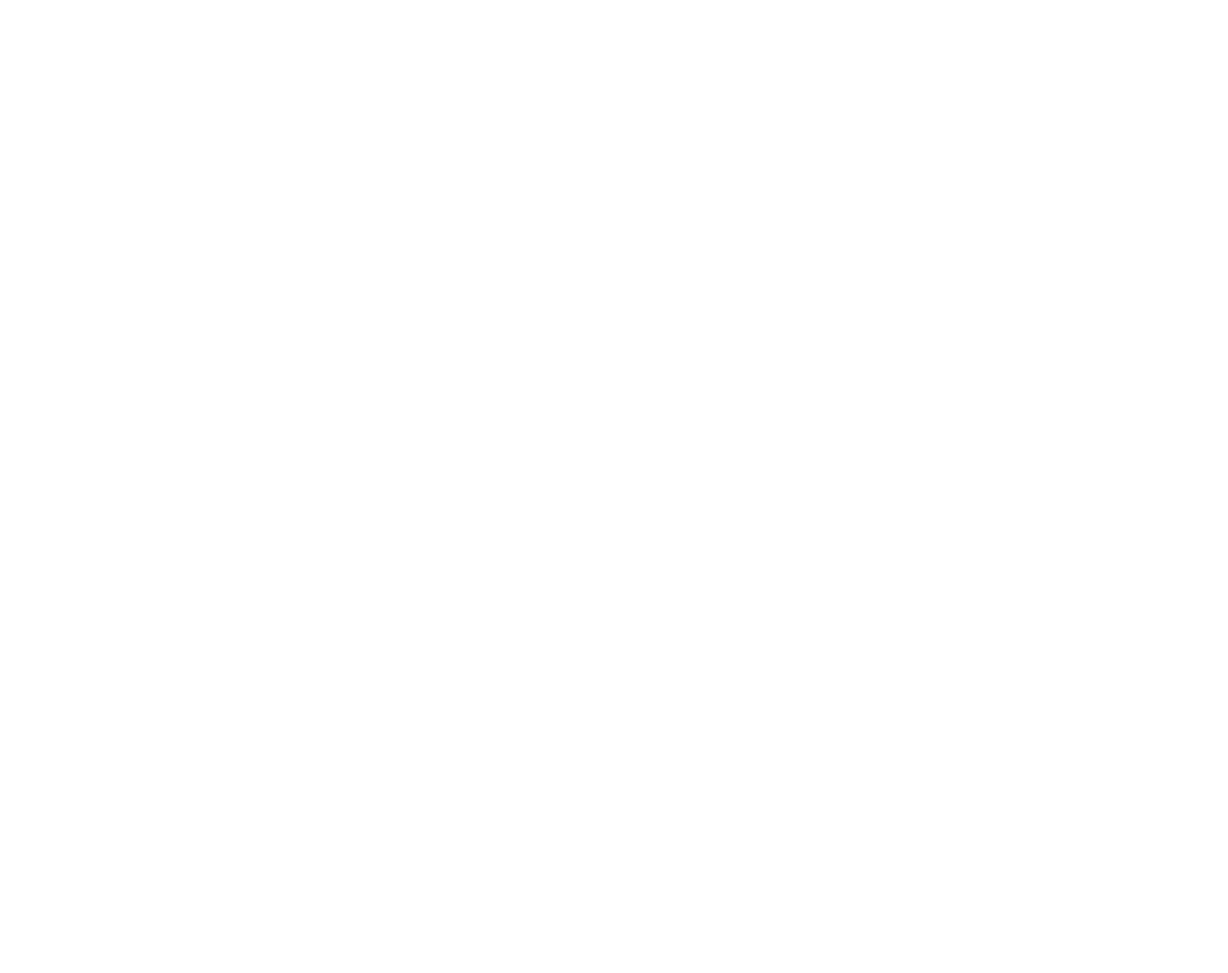
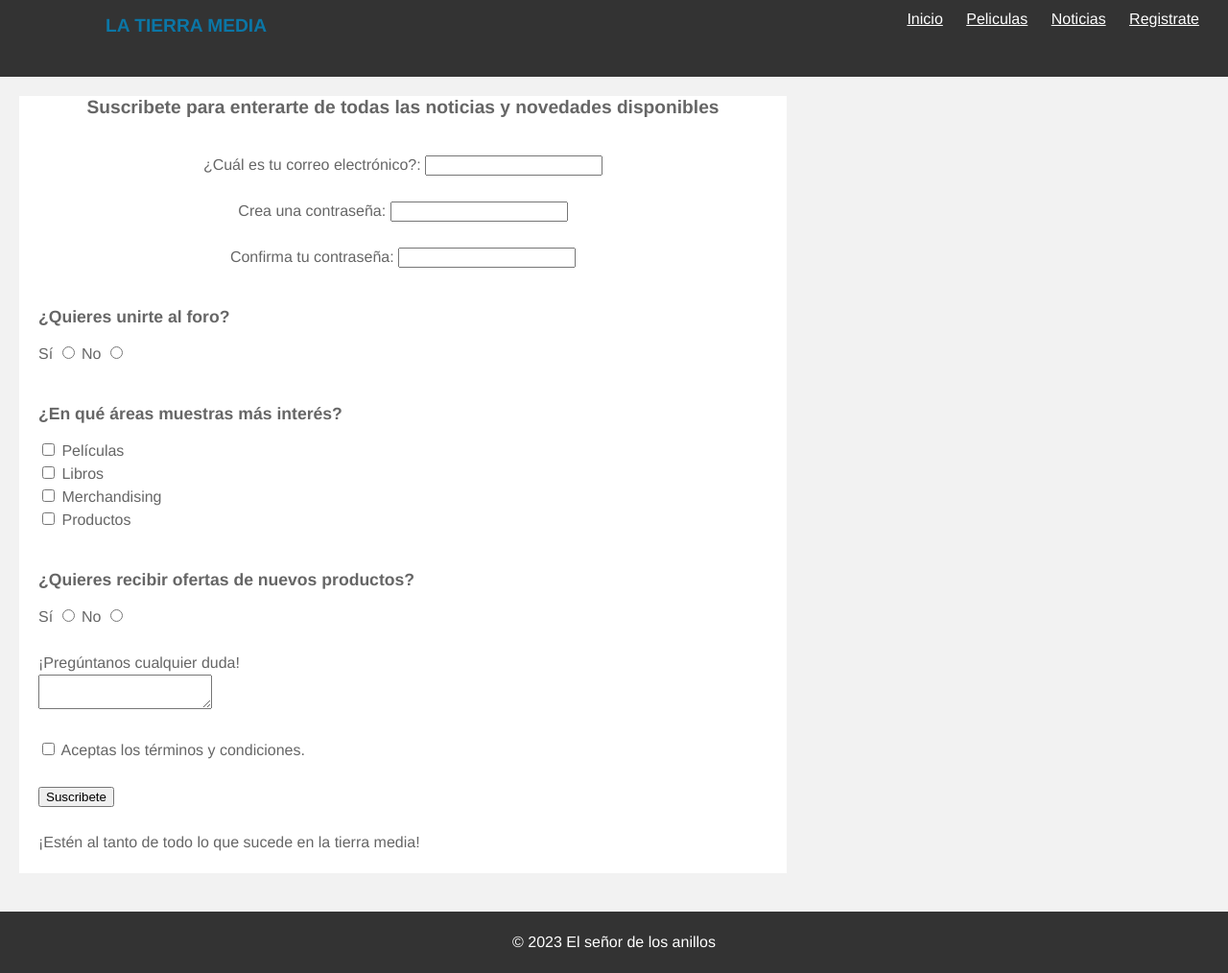
Before and after one commit to alexbalduz/Website-project, a plain HTML site: page pagina3.html in a window 1280 px wide. Shown: the whole page at 96% size. Before the commit the page ends 800 px from the top, so only its background shows below. Drawn offline with Linux system fonts and the light colour scheme.

Commit message:
avances formulario

```diff
--- a/pagina3.html
+++ b/pagina3.html
@@ -0,0 +1,103 @@
+<!DOCTYPE html>
+<html lang="en">
+    <head>
+        <meta name="viewport" content="width=device-width, initial-scale=1" />
+        <title>Registrate</title>
+        <link rel="stylesheet" href="./style.css">
+    </head>
+    <body>
+        <header id="main-header">
+
+            <a id="logo-header" href="#">
+                <span class="site-name">La tierra media</span>
+            </a> <!-- / #logo-header -->
+
+            <nav>
+                <ul>
+                    <li><a href="index.html">Inicio</a></li>
+                    <li><a href="pagina1.html">Peliculas</a></li>
+                    <li><a href="pagina2.html">Noticias</a></li>
+                    <li><a href="pagina3.html">Registrate</a></li>
+                </ul>
+            </nav><!-- / nav -->
+
+        </header><!-- / #main-header -->
+
+        <section id="main-content">
+
+            <article>
+                <h4>
+                    Suscribete para enterarte de todas las noticias y novedades disponibles
+                </h4>
+
+                <div class="content">
+                    <form action="" method="post">
+                        <div class="correoypassword">
+                            <label for="correo">¿Cuál es tu correo electrónico?:</label>
+                            <input type="email" id="correo" name="correo">
+                            <br><br>
+                            <label for="password">Crea una contraseña:</label>
+                            <input type="password" id="password" name="password">
+                            <br><br>
+                            <label for="password">Confirma tu contraseña:</label>
+                            <input type="password" id="password" name="password">
+                            <br><br>
+                        </div>
+                        <div>
+                            <h5>
+                                ¿Quieres unirte al foro?
+                            </h5>
+
+                            <label for="foro">Sí</label>
+                            <input type="radio" id="foro" name="genero" value="Sí">
+                            <label for="foro">No</label>
+                            <input type="radio" id="foro" name="foro" value="No">
+                            <br><br>
+                        </div>
+                        <div>
+                            <h5>
+                                ¿En qué áreas muestras más interés?
+                            </h5>
+                            <label><input type="checkbox" id="cbox1" value="first_checkbox"> Películas</label><br>
+                            <input type="checkbox" id="cbox2" value="second_checkbox"> <label for="cbox2">Libros</label><br>
+                            <input type="checkbox" id="cbox2" value="second_checkbox"> <label for="cbox2">Merchandising</label><br>
+                            <input type="checkbox" id="cbox2" value="second_checkbox"> <label for="cbox2">Productos</label>
+                            <br><br>
+                        </div>
+                        <div>
+                            <h5>
+                                ¿Quieres recibir ofertas de nuevos productos?
+                            </h5>
+                            <label for="foro">Sí</label>
+                            <input type="radio" id="foro" name="genero" value="Sí">
+
+                            <label for="foro">No</label>
+                            <input type="radio" id="foro" name="foro" value="No">
+                            <br><br>
+                        </div>
+                        <div>
+                            <label for="textarea">¡Pregúntanos cualquier duda!</label><br>
+                            <textarea id="textarea"></textarea>
+                            <br><br>
+                        </div>
+                        <div class="checkbox">
+                            <input type="checkbox" name="aceptar"> Aceptas los términos y condiciones.
+                            <br><br>
+                        </div>
+                        <div>
+                            <input type="submit" value="Suscribete">
+                            <br><br>
+                        </div>
+                        ¡Estén al tanto de todo lo que sucede en la tierra media!
+                    </form>
+                </div>
+
+            </article>	<!-- / article -->
+
+        </section><!-- / #main-content -->
+
+        <footer id="main-footer">
+            <p>&copy; 2023 El señor de los anillos</p>
+        </footer><!-- / #main-footer -->
+    </body>
+</html>
--- a/style.css
+++ b/style.css
@@ -23,7 +23,7 @@ h2 {
 	line-height: 1.3em;
 	margin: 15px 0;
 	text-align: center;
-	font-weight: 300;
+	font-weight: bold;
 }
 
 h3 {
@@ -31,8 +31,25 @@ h3 {
     line-height: 1.3em;
     margin: 15px 0;
     text-align: center;
-    font-weight: 300;
     font-weight: bold;
+}
+
+h4 {
+	font-size: 1.2em;
+	line-height: 1.3em;
+	margin: 15px 0;
+	text-align: center;
+	font-weight: 300;
+	font-weight: bold;
+}
+
+h5 {
+	font-size: 1.1em;
+	line-height: 1.3em;
+	margin: 15px 0;
+	text-align: left;
+	font-weight: 300;
+	font-weight: bold;
 }
 
 p {
@@ -142,6 +159,9 @@ nav ul li a:hover {
 	margin: 20px;
 }
 
+#main-content .content  .correoypassword{
+	text-align: center;
+}
 	#main-content header,
 	#main-content .content {
 		padding: 20px;
```
